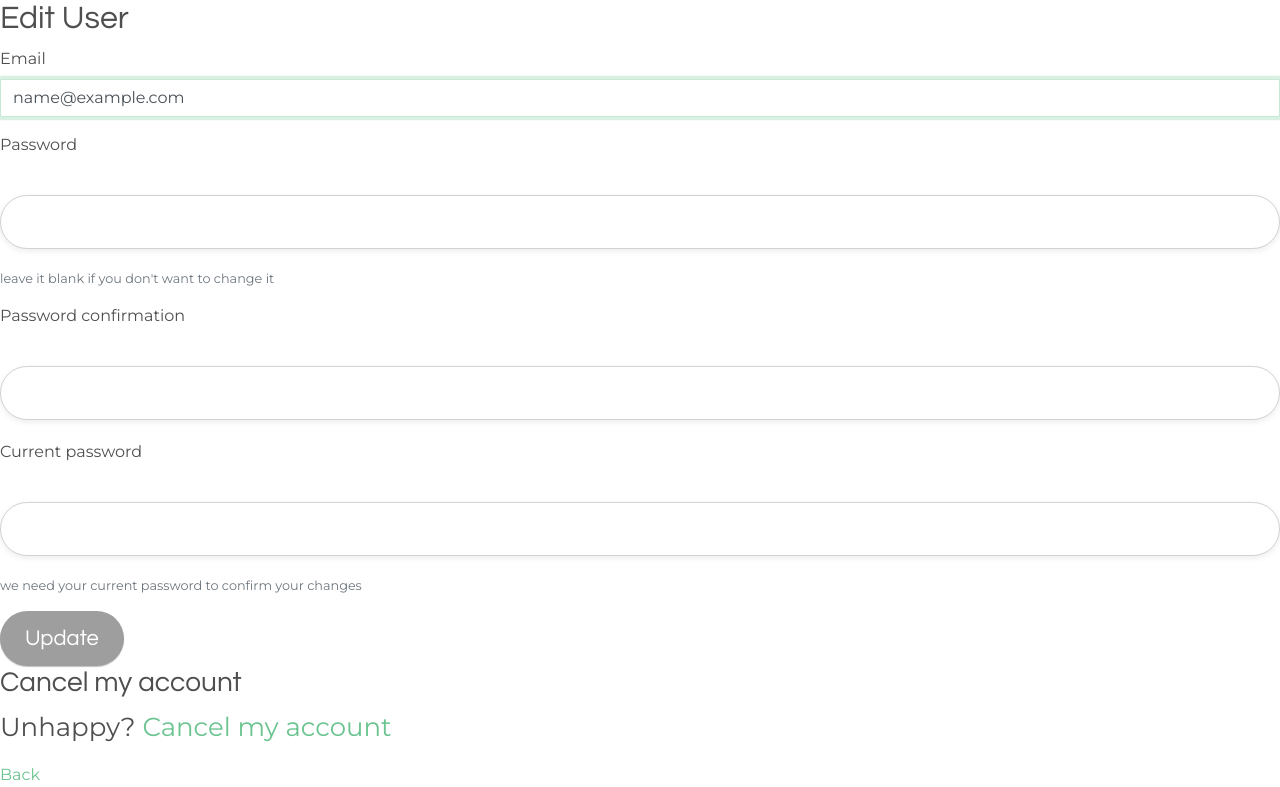
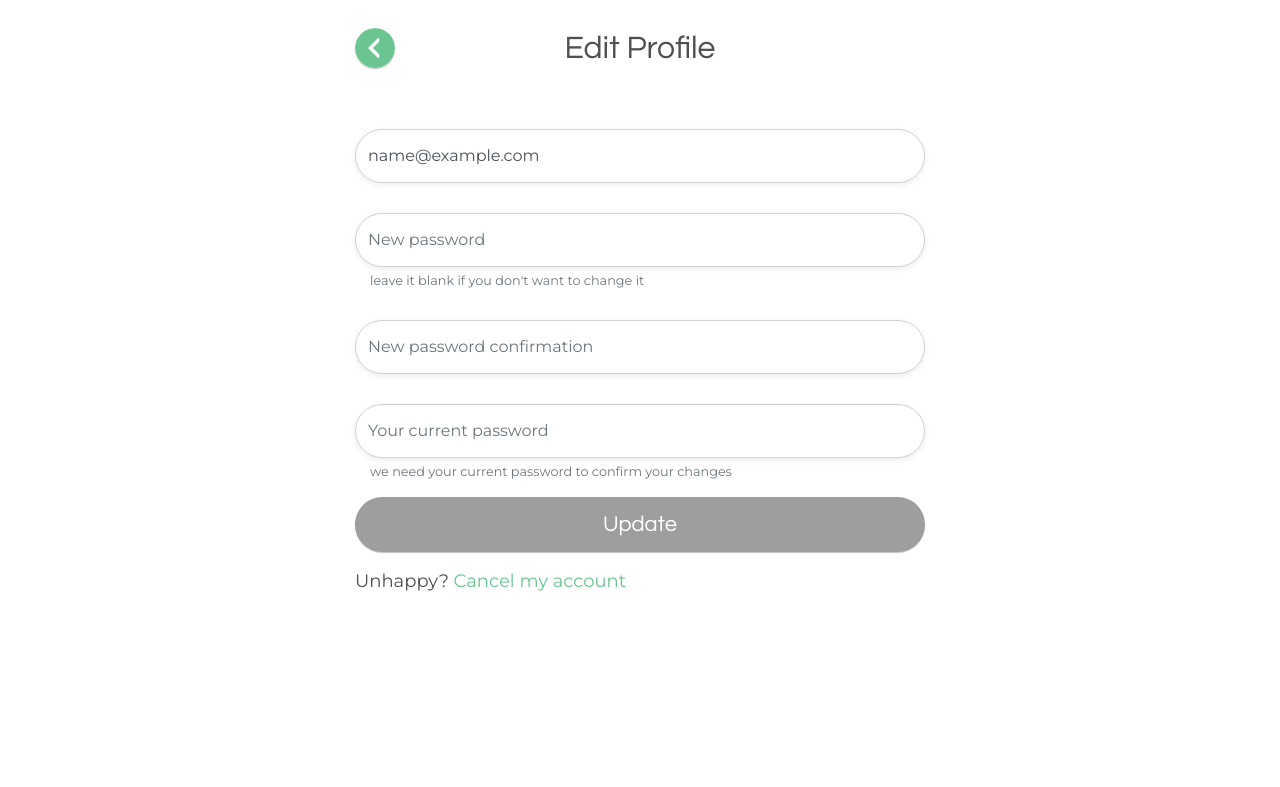
Before and after one commit to DanitoHoliday/bibto_me, a Rails app: page /users/edit in a window 1280 px wide. Shown: the part 75-862 px from the top of the page. After the commit the page ends 666 px from the top, so only its background shows below. Run offline with Rails 7, Linux system fonts and the light colour scheme; the visitor is signed in with stand-in values (Sample User, id 1); style sheets or scripts are compiled from the project's sources; parts of the project's set-up code (start-up, migrations or seed data) failed here and were passed over; some libraries are stand-ins or nearby versions.

Commit message:
form reworked, device vies updated

```diff
--- a/app/assets/stylesheets/components/_search_form.scss
+++ b/app/assets/stylesheets/components/_search_form.scss
@@ -29,7 +29,7 @@
   padding-top: 26px;
   padding-bottom: 26px;
   margin-top: 30px;
-  margin-bottom: 20px;
+  // margin-bottom: 20px;
 }
 
 .btn-form{
@@ -39,3 +39,12 @@
 #search-btn {
   padding: 0 15px;
 }
+
+.form-check{
+ margin-left: 10px;
+ margin-top: 5px;
+}
+
+.form-text{
+  margin-left: 15px;
+}
--- a/app/assets/stylesheets/config/_fonts.scss
+++ b/app/assets/stylesheets/config/_fonts.scss
@@ -21,9 +21,20 @@ h3 {
   font-size: 28px;
 }
 
+
 p {
-  font-size: 26px;
+  font-size: 24px;
 }
+
+.p-small {
+  font-size: 18px;
+}
+// used for additional Infos at the bottom of pages, e.g. "Unhappy? Delete my account!"
+
+.p-big{
+  font-size: 28px;
+}
+// used for landing page explanatory infos_by Anouk
 
 h1, h2, h3, p {
   margin: 0;
--- a/app/views/devise/confirmations/new.html.erb
+++ b/app/views/devise/confirmations/new.html.erb
@@ -1,3 +1,5 @@
+<div class="container">
+
   <h2>Resend confirmation instructions</h2>
 
   <%= simple_form_for(resource, as: resource_name, url: confirmation_path(resource_name), html: { method: :post }) do |f| %>
@@ -9,7 +11,7 @@
                   required: true,
                   autofocus: true,
                   value: (resource.pending_reconfirmation? ? resource.unconfirmed_email : resource.email),
-                input_html: { autocomplete: "email", c} %>
+                  input_html: { autocomplete: "email", class: "bib-form-styling" } %>
     </div>
 
     <div class="form-actions">
@@ -18,3 +20,5 @@
   <% end %>
 
   <%= render "devise/shared/links" %>
+
+</div>
--- a/app/views/devise/passwords/edit.html.erb
+++ b/app/views/devise/passwords/edit.html.erb
@@ -1,3 +1,5 @@
+<div class="container">
+
   <h2>Change your password</h2>
 
   <%= simple_form_for(resource, as: resource_name, url: password_path(resource_name), html: { method: :put }) do |f| %>
@@ -25,3 +27,5 @@
   <% end %>
 
   <%= render "devise/shared/links" %>
+
+</div>
--- a/app/views/devise/registrations/edit.html.erb
+++ b/app/views/devise/registrations/edit.html.erb
@@ -1,10 +1,19 @@
-<h2>Edit <%= resource_name.to_s.humanize %></h2>
+
+
+<div class="page-title">
+  <div class="container">
+    <h2 class="text-center">Edit Profile</h2>
+    <%= link_to (image_tag "return.png", alt: "alttext", class: "btn-go-back"), :back %>
+  </div>
+</div>
+
+<div class="container">
 
   <%= simple_form_for(resource, as: resource_name, url: registration_path(resource_name), html: { method: :put }) do |f| %>
     <%= f.error_notification %>
 
     <div class="form-inputs">
-    <%= f.input :email, required: true, autofocus: true %>
+      <%= f.input :email, required: true, autofocus: true, input_html: { class: "bib-form-styling"}, label: false %>
 
       <% if devise_mapping.confirmable? && resource.pending_reconfirmation? %>
         <p>Currently waiting confirmation for: <%= resource.unconfirmed_email %></p>
@@ -13,23 +22,30 @@
       <%= f.input :password,
                   hint: "leave it blank if you don't want to change it",
                   required: false,
-                input_html: { autocomplete: "new-password", class: "bib-form-styling" } %>
+                  input_html: { autocomplete: "new-password", class: "bib-form-styling" },
+                  placeholder: "New password",
+                  label: false %>
       <%= f.input :password_confirmation,
                   required: false,
-                input_html: { autocomplete: "new-password", class: "bib-form-styling" } %>
+                  input_html: { autocomplete: "new-password", class: "bib-form-styling" },
+                  placeholder: "New password confirmation",
+                  label: false %>
       <%= f.input :current_password,
                   hint: "we need your current password to confirm your changes",
                   required: true,
-                input_html: { autocomplete: "current-password", class: "bib-form-styling" } %>
+                  input_html: { autocomplete: "current-password", class: "bib-form-styling" },
+                  placeholder: "Your current password",
+                  label: false %>
     </div>
 
     <div class="form-actions">
-    <%= f.button :submit, "Update", class: "btn btn-bib btn-grey" %>
+      <%= f.button :submit, "Update", class: "btn btn-bib btn-grey btn-form" %>
     </div>
   <% end %>
 
-<h3>Cancel my account</h3>
 
-<p>Unhappy? <%= link_to "Cancel my account", registration_path(resource_name), data: { confirm: "Are you sure?" }, method: :delete %></p>
+  <p class="p-small mt-3">Unhappy? <%= link_to "Cancel my account", registration_path(resource_name), data: { confirm: "Are you sure?" }, method: :delete %></p>
 
-<%= link_to "Back", :back %>
+
+
+</div>
--- a/app/views/pages/components.html.erb
+++ b/app/views/pages/components.html.erb
@@ -26,7 +26,7 @@
 
   <%= link_to ('<i class="fas fa-trash"></i>').html_safe, "#", class: "btn btn-icon" %>
   <%= link_to ('<i class="fas fa-pencil-alt"></i>').html_safe, "#", class: "btn btn-icon" %>
-  <%= link_to (image_tag "return.png", alt: "alttext", class: "btn-go-back"), "#" %>
+  <%= link_to (image_tag "return.png", alt: "alttext", class: "btn-go-back"), :back %>
 
 <p>avatar</p>
   <!-- Avatar -->
--- a/app/views/shared/_navbar.html.erb
+++ b/app/views/shared/_navbar.html.erb
@@ -12,7 +12,7 @@
     <ul class="navbar-nav mr-auto">
       <% if user_signed_in? %>
         <li class="nav-item active">
-          <%= link_to "Home", "#", class: "nav-link" %>
+          <%= link_to "Home", root_path, class: "nav-link" %>
         </li>
         <li class="nav-item">
           <%= link_to "Messages", "#", class: "nav-link" %>
@@ -20,8 +20,7 @@
         <li class="nav-item dropdown">
           <%= image_tag "https://kitt.lewagon.com/placeholder/users/ssaunier", class: "avatar dropdown-toggle", id: "navbarDropdown", data: { toggle: "dropdown" }, 'aria-haspopup': true, 'aria-expanded': false %>
           <div class="dropdown-menu dropdown-menu-right" aria-labelledby="navbarDropdown">
-            <%= link_to "Action", "#", class: "dropdown-item" %>
-            <%= link_to "Another action", "#", class: "dropdown-item" %>
+            <%= link_to "Edit user", edit_user_registration_path, class: "dropdown-item" %>
             <%= link_to "Log out", destroy_user_session_path, method: :delete, class: "dropdown-item" %>
           </div>
         </li>
```
Also changed, not shown: app/views/devise/passwords/new.html.erb (+19 -4 lines), app/views/devise/registrations/new.html.erb (+13 -3 lines), app/views/devise/sessions/new.html.erb (+13 -2 lines), app/views/pages/home.html.erb (+3 -3 lines). Lines whose indentation alone changed are shown as unchanged.
